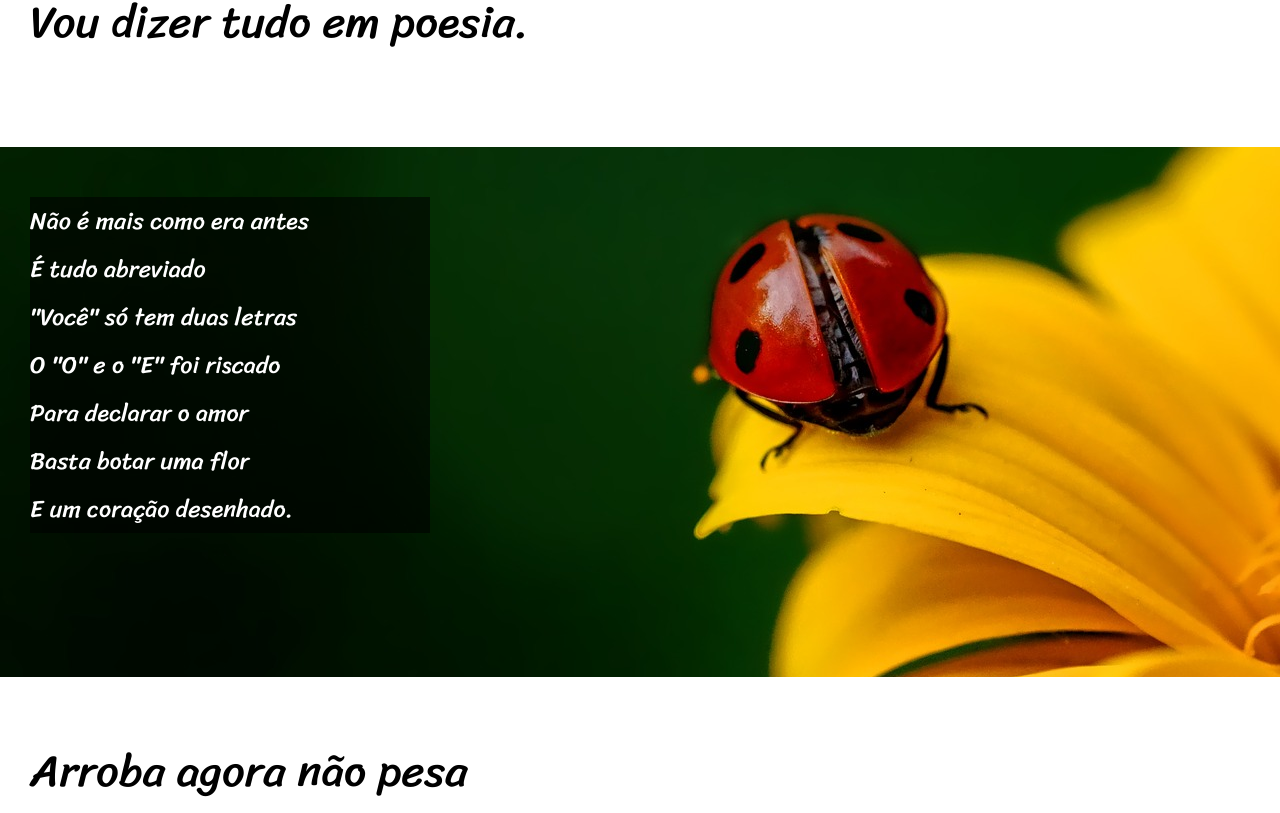
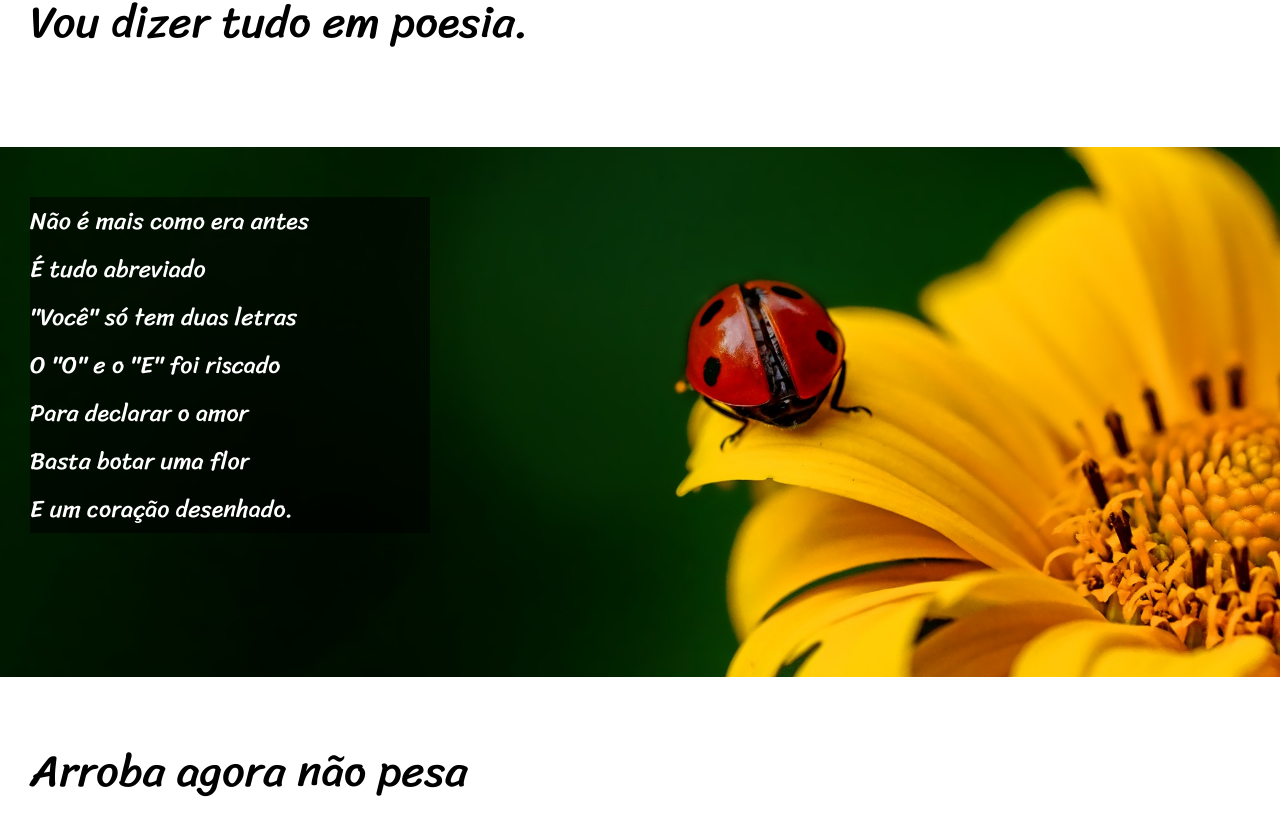
Before and after one commit to jorgecamargo03/cordelzin, a plain HTML site: page index.html in a window 1280 px wide. Shown: the part 847-1660 px from the top of the page. Drawn offline with Linux system fonts and the light colour scheme.

Commit message:
atualizaçao

```diff
--- a/isti.css
+++ b/isti.css
@@ -91,6 +91,8 @@ section.imagem{
     background-image: url(imagens/background001.jpg);
     background-position: center center;
     background-attachment: fixed;
+    background-repeat: no-repeat;
+    background-size: cover;
 
 
 
@@ -101,6 +103,7 @@ section.imagem{
     background-position: right center;
     background-attachment: fixed;
     background-repeat: no-repeat;
+    background-size: cover;
 
 
 
```
